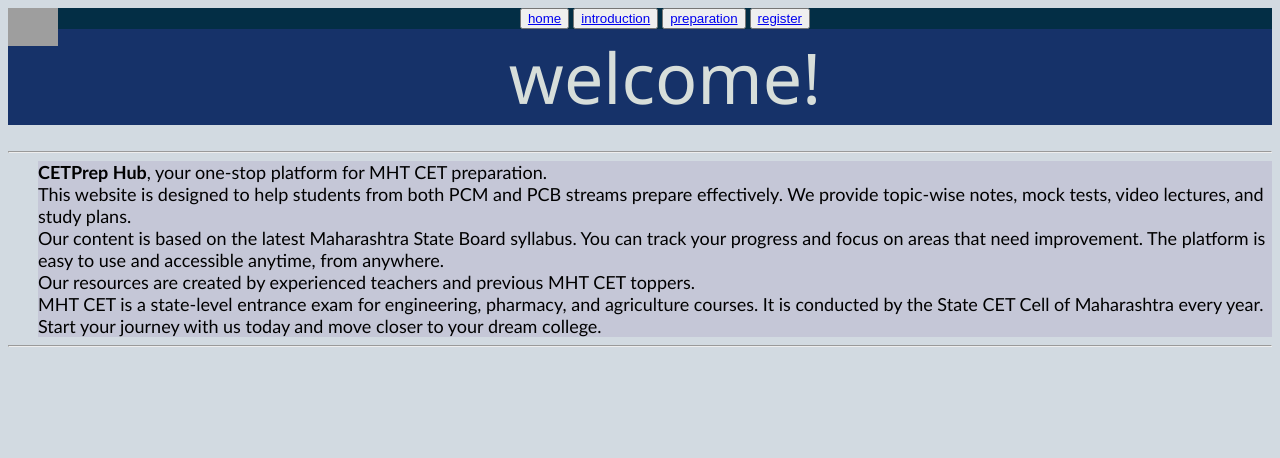
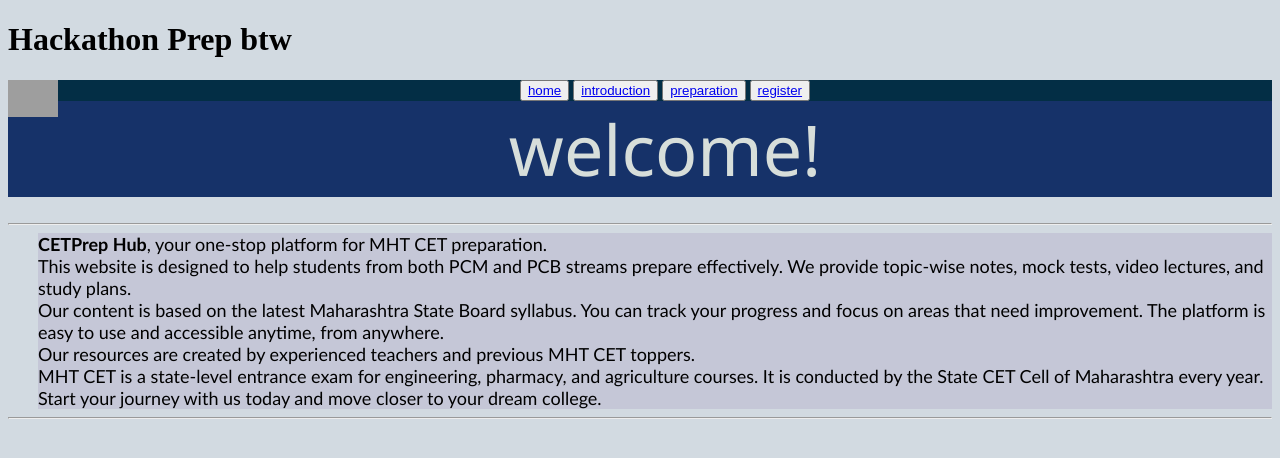
Before and after one commit to Shubhra-Wadekar/website-prototype, a plain HTML site: page index.html in a window 1280 px wide. Drawn offline with Linux system fonts and the light colour scheme; grey boxes are pictures that could not be loaded.

Commit message:
Added a commit

```diff
--- a/index.html
+++ b/index.html
@@ -18,6 +18,7 @@
     </style>
 </head>
     <body style="background-color: rgba(106, 134, 158, 0.3);">
+        <h1>Hackathon Prep btw</h1>
     <img src="https://cetcell.mahacet.org/wp-content/uploads/2023/06/cet_cell-removebg-preview-300x300.png" style="float:left" width="50px">
 
    <header style="background-color: rgb(3, 46, 69);text-align:center;">
```
